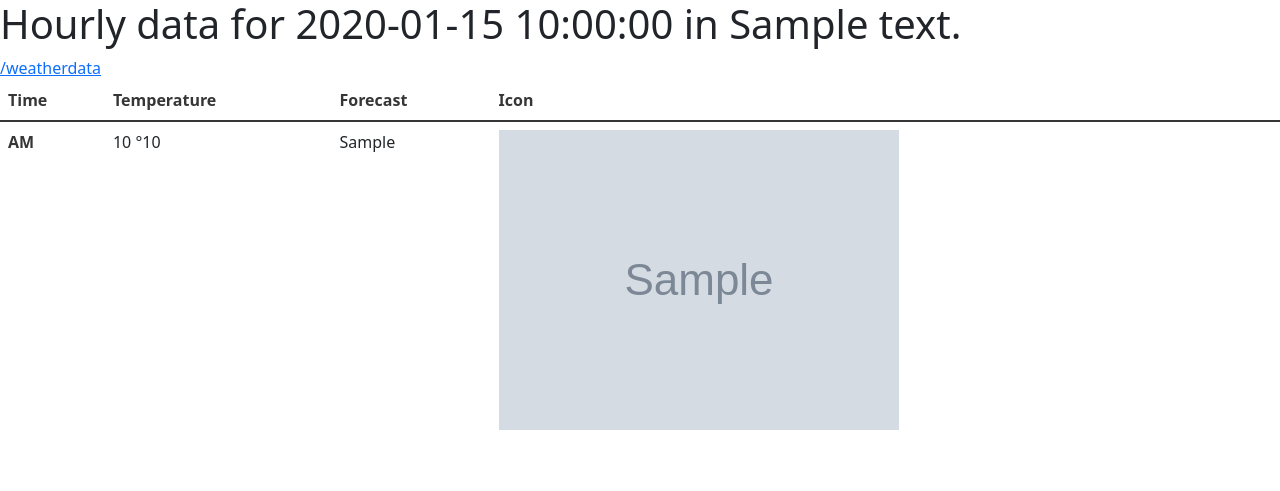
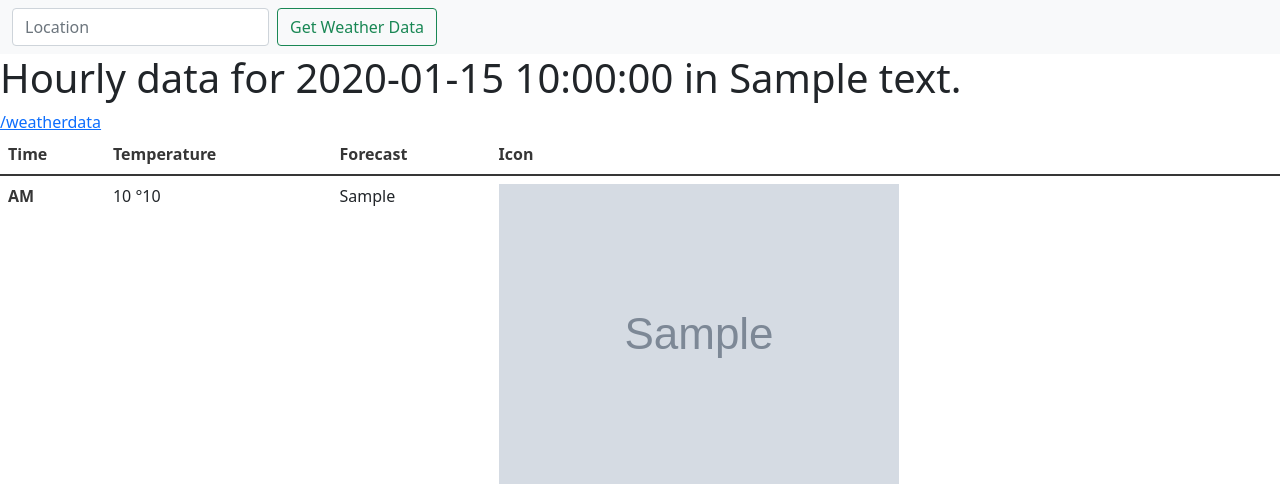
Before and after one commit to samg11/weatherly, a Flask app: template templates/hourly.html in a window 1280 px wide. Shown: the top 491 px of the page. Run offline with Flask 2, Linux system fonts and the light colour scheme; the template is opened without the code that fills it: most values are stand-ins (such as "Sample title", 1, 10 or a date in 2020); grey boxes marked "Sample" are stand-in pictures.

Commit message:
top search bar

```diff
--- a/templates/base.html
+++ b/templates/base.html
@@ -11,6 +11,19 @@
 </head>
 <body>
     <header>
+        <nav class="navbar navbar-expand-lg navbar-light bg-light">
+            <div class="container-fluid">
+              <button class="navbar-toggler" type="button" data-bs-toggle="collapse" data-bs-target="#navbarSupportedContent" aria-controls="navbarSupportedContent" aria-expanded="false" aria-label="Toggle navigation">
+                <span class="navbar-toggler-icon"></span>
+              </button>
+              <div class="collapse navbar-collapse" id="navbarSupportedContent">
+                <form action="{{ url_for('weatherdata') }}" method="get" class="d-flex">
+                  <input class="form-control me-2" type="search" placeholder="Location" name="location" aria-label="Search">
+                  <input class="btn btn-outline-success" type="submit" value="Get Weather Data">
+                </form>
+              </div>
+            </div>
+          </nav>
         {% block header %}{% endblock %}
     </header>
     {% block content %}{% endblock %}
```
